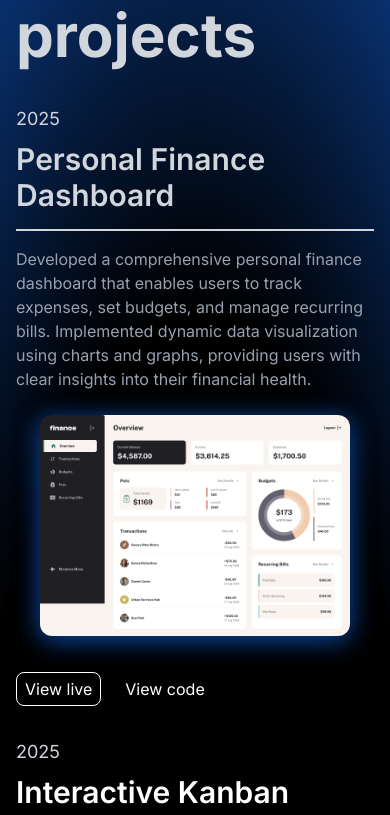
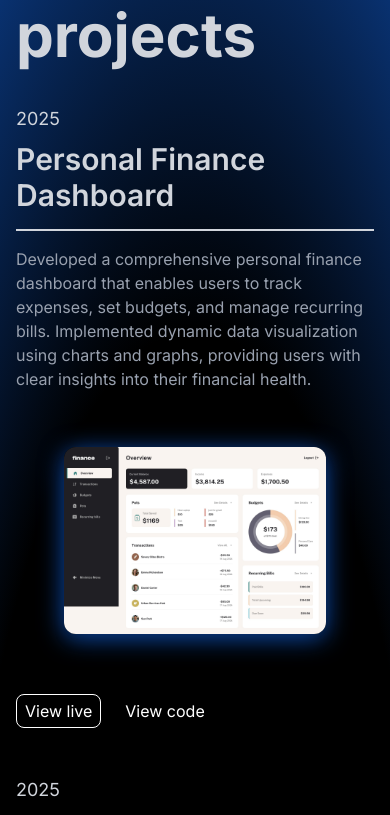
Before and after one commit to maziarja/Maziar-portfolio, a Next.js app: page / in a window 390 px wide. Shown: the part 4918-5733 px from the top of the page. Built offline with nearby package versions, Linux system fonts and the light colour scheme.

Commit message:
adding some margin and padding to project image in small screen

```diff
--- a/app/_components/Portfolio.tsx
+++ b/app/_components/Portfolio.tsx
@@ -21,6 +21,8 @@ function Portfolio() {
           <h2 className="mb-10 text-6xl font-bold">
             Selected <span className="text-gray-300">projects</span>
           </h2>
+
+          <div className="flex flex-col gap-4 lg:gap-0">
             {PROJECTS.map((project) => (
               <div
                 key={project.id}
@@ -55,7 +57,7 @@ function Portfolio() {
                 {selectedProject.id === project.id && (
                   <motion.div
                     key={selectedProject.id}
-                  className="flex items-center justify-center p-6 lg:hidden lg:h-[650px]"
+                    className="my-2 flex items-center justify-center p-12 lg:hidden"
                     initial={{ opacity: 0 }}
                     animate={{ opacity: 1 }}
                     exit={{ opacity: 0, scale: 0.98 }}
@@ -103,6 +105,7 @@ function Portfolio() {
               </div>
             ))}
           </div>
+        </div>
         <AnimatePresence mode="wait">
           <motion.div
             key={selectedProject.id}
```
Lines whose indentation alone changed are shown as unchanged.
